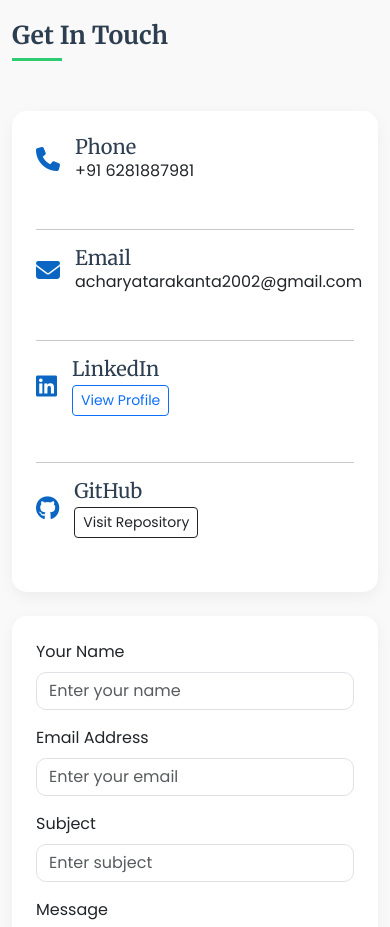
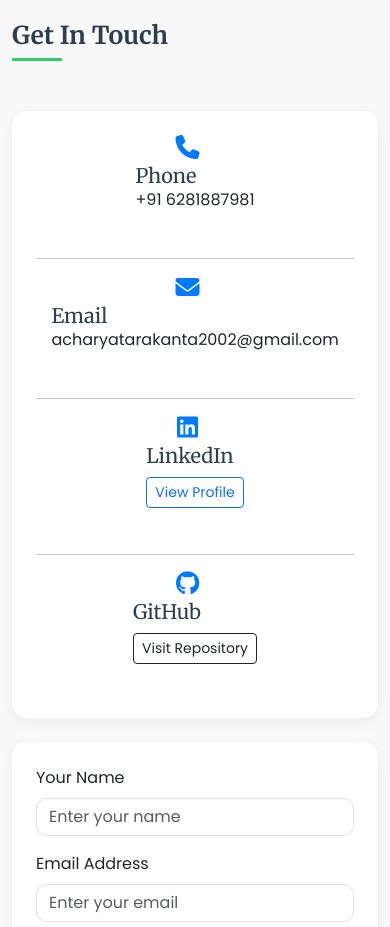
Before and after one commit to tarakantaacharya/portfolio, a website: page public/index.html in a window 390 px wide. Shown: the part 10840-11767 px from the top of the page. Drawn offline with nearby package versions, Linux system fonts and the light colour scheme.

Commit message:
Update index.html

```diff
--- a/public/index.html
+++ b/public/index.html
@@ -556,6 +556,38 @@
         transform: translateY(-3px);
         box-shadow: 0 10px 20px rgba(0, 0, 0, 0.1);
       }
+
+      /* Ensure icons and text align properly */
+.contact-info i {
+  font-size: 1.5rem;
+  margin-right: 15px;
+  color: #007bff; /* or your theme color */
+}
+
+/* Ensure buttons don't wrap awkwardly */
+.contact-info a.btn {
+  margin-top: 5px;
+}
+
+/* Keep the card heights equal on larger screens */
+@media (min-width: 992px) {
+  .card.p-4.h-100 {
+    min-height: 100%;
+  }
+}
+
+/* Add spacing between icon and labels for smaller screens if needed */
+@media (max-width: 576px) {
+  .contact-info {
+    flex-direction: column;
+    align-items: flex-start;
+  }
+
+  .contact-info i {
+    margin-bottom: 5px;
+  }
+}
+
     </style>
   </head>
   <body data-bs-spy="scroll" data-bs-target="#navbar">
```
